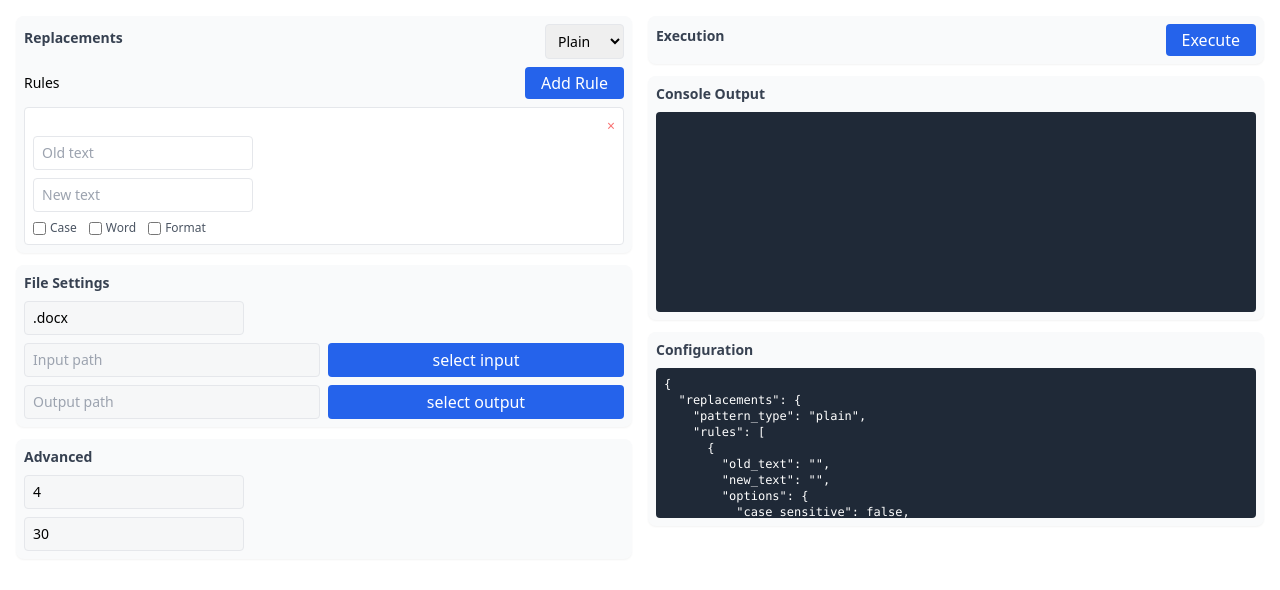
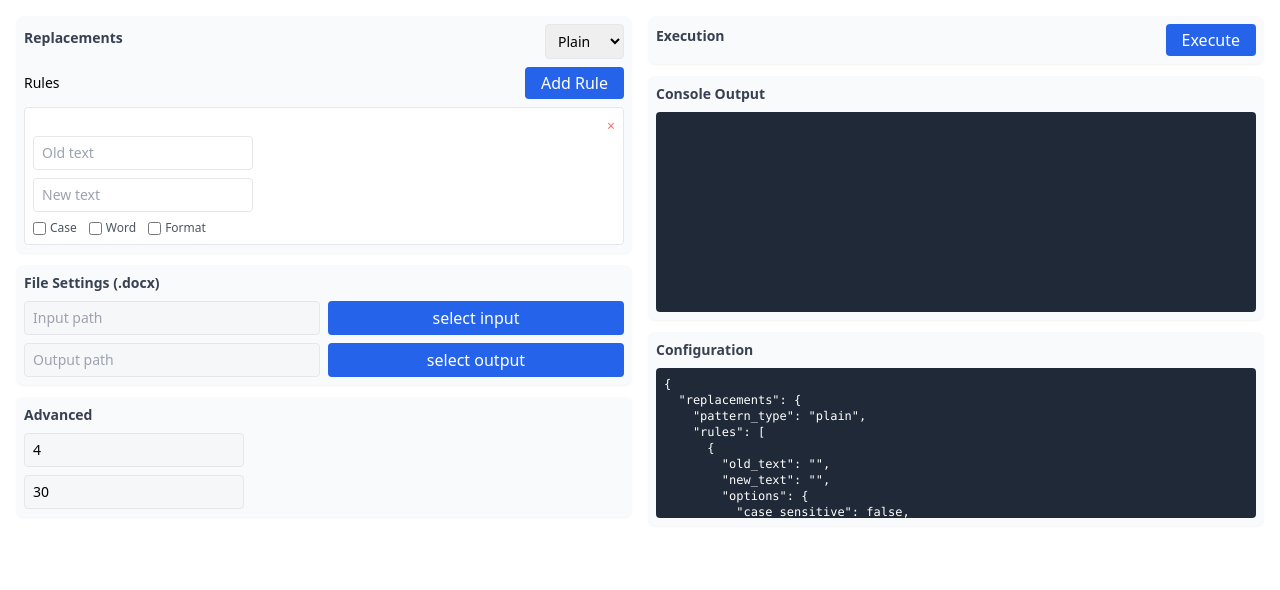
Before and after one commit to lanseria/word-replacer-tauri, a Vue app: page / in a window 1280 px wide. Shown: the top 590 px of the page. Built offline with nearby package versions, Linux system fonts and the light colour scheme.

Commit message:
feat: 升级 WR-CL 版本并优化配置界面
- 将 WR-CL 版本从 v1.2.0 升级到 v1.3.0
- 移除文件

```diff
--- a/scripts/check.mjs
+++ b/scripts/check.mjs
@@ -40,7 +40,7 @@ const SIDECAR_HOST = target || execSync('rustc -vV')
 
 const platform = target ? PLATFORM_MAP[target] : process.platform === 'win32' ? 'windows' : process.platform
 log_debug('platform:', platform)
-const WR_CL_VERSION = 'v1.2.0'
+const WR_CL_VERSION = 'v1.3.0'
 const REPO_BASE = 'https://github.com/lanseria/wr-cl/releases/download'
 
 function getWrClInfo() {
@@ -148,7 +148,7 @@ async function resolveWrCl() {
     await copyFile(extractedBinary, archSpecificBinaryPath)
 
     // Then, copy the same binary to the base path
-    await copyFile(extractedBinary, baseBinaryPath)
+    // await copyFile(extractedBinary, baseBinaryPath)
 
     // Handle config file
     const extractedConfig = path.join(tempDir, info.configTemplate)
--- a/shims.d.ts
+++ b/shims.d.ts
@@ -15,7 +15,6 @@ interface WrClConfig {
   }
   file_settings: {
     input_path: string
-    file_types: string[]
     output_path: string
   }
   advanced: {
--- a/src/components/WrClConfig.vue
+++ b/src/components/WrClConfig.vue
@@ -17,7 +17,6 @@ const config = reactive<WrClConfig>({
   },
   file_settings: {
     input_path: '',
-    file_types: ['.docx'],
     output_path: '',
   },
   advanced: {
@@ -26,13 +25,8 @@ const config = reactive<WrClConfig>({
   },
 })
 
-const fileTypes = ref('.docx')
 const isProcessing = ref(false)
 const consoleOutput = ref<Array<{ type: 'info' | 'error', message: string }>>([])
-
-function updateFileTypes() {
-  config.file_settings.file_types = fileTypes.value.split(',').map(t => t.trim())
-}
 
 function addRule() {
   config.replacements.rules.push({
@@ -186,18 +180,9 @@ async function executeReplacement() {
         <!-- File Settings -->
         <section class="card">
           <h2 class="card-title">
-            File Settings
+            File Settings (.docx)
           </h2>
           <div class="grid grid-cols-2 gap-2">
-            <div class="col-span-2">
-              <input
-                v-model="fileTypes"
-                class="input-mini"
-                placeholder="File types (e.g., .docx,.txt)"
-                disabled
-                @input="updateFileTypes"
-              >
-            </div>
             <input
               v-model="config.file_settings.input_path"
               class="input-mini"
@@ -272,11 +257,11 @@ async function executeReplacement() {
           </h2>
           <div class="console-output h-200px">
             <div
-              v-for="(log, index) in consoleOutput"
+              v-for="(logStr, index) in consoleOutput"
               :key="index"
-              :class="{ 'text-red-400': log.type === 'error' }"
+              :class="{ 'text-red-400': logStr.type === 'error' }"
             >
-              {{ log.message }}
+              {{ logStr.message }}
             </div>
           </div>
         </section>
```
